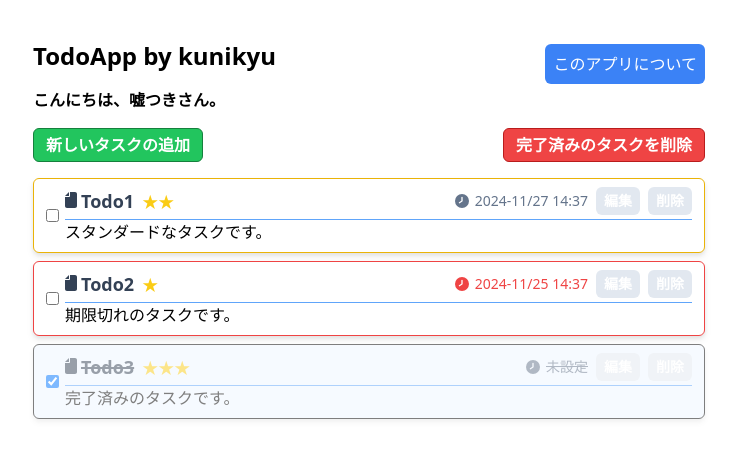
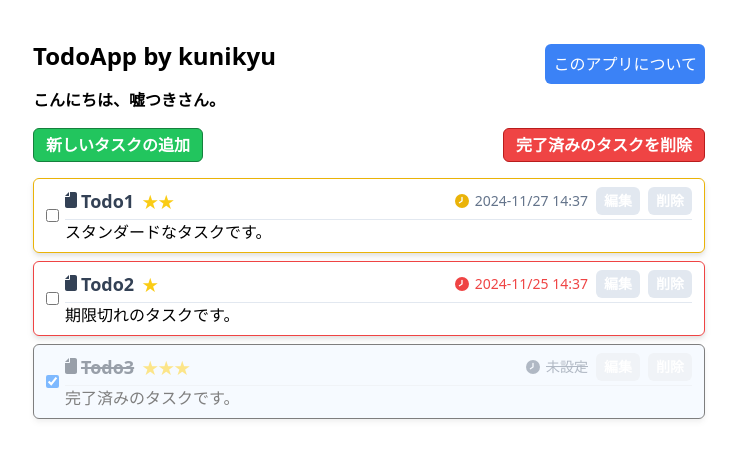
Before and after one commit to kunikyu/react-todo-app, a React (Vite) app: page / in a window 1280 px wide. Shown: the top 458 px of the page, without its empty margins (271-1008 px from the left). Built offline with nearby package versions, Linux system fonts and the light colour scheme.

Commit message:
スタイルと機能を改善し、期限表示の色を修正

```diff
--- a/src/TodoItem.tsx
+++ b/src/TodoItem.tsx
@@ -57,10 +57,13 @@ const TodoItem = (props: Props) => {
             className="mr-1.5 cursor-pointer items-center"
           />
         </div>
-        <div className="w-full divide-y divide-blue-400">
+        <div className="w-full divide-y divide-slate-200">
           <div className="mb-1 flex">
             <div className="flex w-full items-center text-slate-700">
-              <div className="sm:flex sm:w-full">
+              <div
+                className="w-full sm:flex sm:w-full"
+                onClick={() => props.updateIsDone(todo.id, !todo.isDone)}
+              >
                 <div className="flex items-baseline">
                   <FontAwesomeIcon
                     icon={faFile}
@@ -80,15 +83,24 @@ const TodoItem = (props: Props) => {
                 <div
                   className={twMerge(
                     "ml-auto flex items-center text-sm",
-                    dayjs(todo.deadline).isBefore(dayjs())
-                      ? " text-red-500"
-                      : " text-slate-500"
+                    !todo.deadline || dayjs(todo.deadline).isAfter(dayjs())
+                      ? " text-slate-500"
+                      : " text-red-500"
                   )}
                 >
                   <FontAwesomeIcon
                     icon={faClock}
                     flip="horizontal"
-                    className="mr-1.5"
+                    className={twMerge(
+                      "mr-1.5",
+                      todo.deadline
+                        ? dayjs(todo.deadline).isAfter(dayjs())
+                          ? dayjs(todo.deadline).isAfter(dayjs().add(1, "day"))
+                            ? "text-blue-500"
+                            : "text-yellow-500"
+                          : "text-red-500"
+                        : "text-slate-500"
+                    )}
                   />
                   <div className={twMerge(todo.isDone && "line-through")}>
                     {/* 期限: {todo.deadline && <br className="my-sm:hidden" />} */}
@@ -98,13 +110,13 @@ const TodoItem = (props: Props) => {
                   </div>
                 </div>
               </div>
-              <div className="ml-auto flex w-auto sm:ml-0">
+              <div className="flex w-auto sm:ml-0">
                 <button
                   onClick={() => {
                     setEditPopUpVisible(true);
                     if (todo.lie) props.setLiepopupState(3);
                   }}
-                  className="ml-2 w-11 rounded-md bg-slate-200 px-2 py-1 text-sm font-bold text-white hover:bg-blue-500"
+                  className="z-10 ml-2 w-11 rounded-md bg-slate-200 px-2 py-1 text-sm font-bold text-white hover:bg-blue-500"
                 >
                   編集
                 </button>
@@ -117,7 +129,7 @@ const TodoItem = (props: Props) => {
               </div>
             </div>
           </div>
-          <div className="">{todo.memo}</div>
+          {todo.memo && <div className="">{todo.memo}</div>}
         </div>
       </div>
     </div>
```
